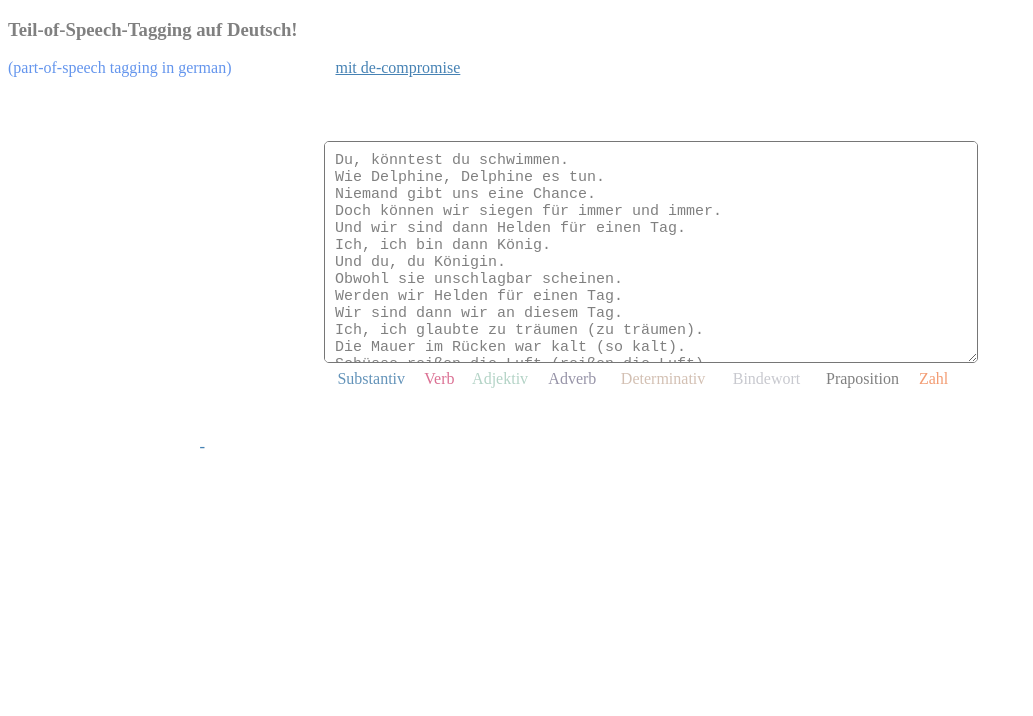
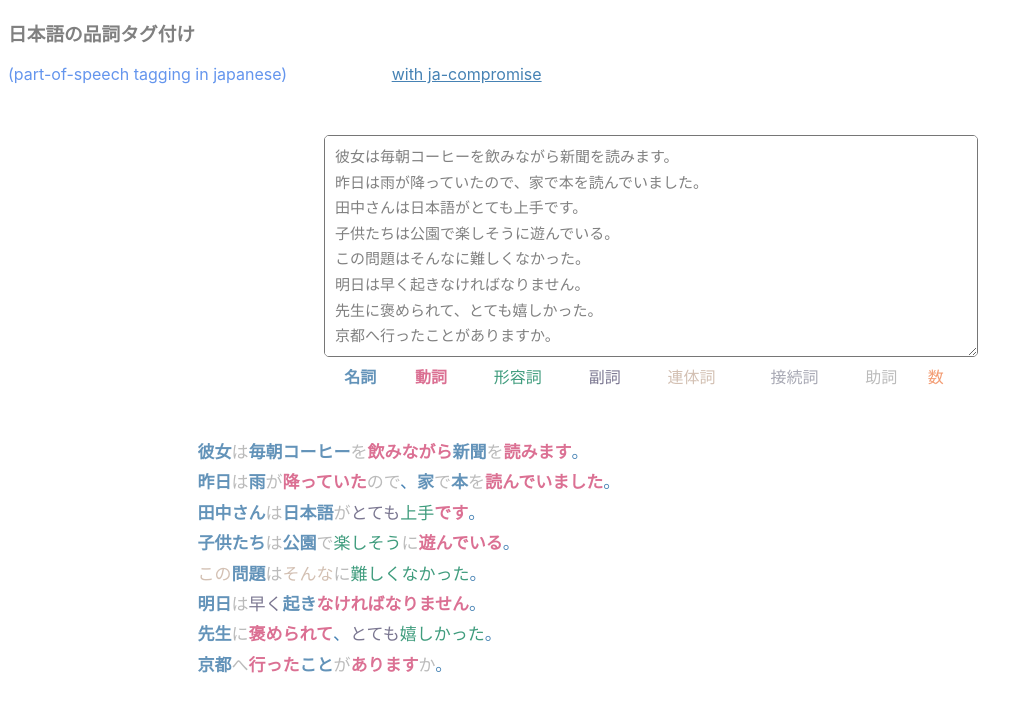
Before and after one commit to nlp-compromise/ja-compromise, a website: page demo/index.html in a window 1280 px wide. Shown: the whole page, without its empty margins (0-1033 px from the left). Drawn offline with Linux system fonts and the light colour scheme.

Commit message:
fix types and demo

```diff
--- a/demo/index.html
+++ b/demo/index.html
@@ -1,36 +1,38 @@
 <!DOCTYPE html>
-<html lang="en">
+<html lang="ja">
 
 <head>
   <meta charset="utf-8">
-  <title>de-compromise Demo</title>
+  <title>ja-compromise デモ</title>
   <style>
+    body {
+      font-family: -apple-system, "Hiragino Kaku Gothic ProN", "Yu Gothic", Meiryo, sans-serif;
+    }
+
     textarea {
       width: 50%;
-      margin-top: 5%;
+      margin-top: 4%;
       margin-left: 25%;
       padding: 10px;
       font-size: 15px;
       color: grey;
       min-height: 200px;
       border-radius: 5px;
+      line-height: 1.6rem;
     }
 
     #result {
       color: steelblue;
-      font-size: 16px;
+      font-size: 17px;
       margin: 20px;
       margin-left: 15%;
-      line-height: 1.2rem;
+      line-height: 1.9rem;
       margin-top: 3rem;
+      white-space: pre-wrap;
     }
 
     h3 {
       color: grey;
-    }
-
-    .nl-Satz {
-      display: block;
     }
 
     .nouns {
@@ -41,92 +43,88 @@
       color: palevioletred;
     }
 
+    .adj {
+      color: #3f9c7d;
+    }
+
+    .adv {
+      color: #7b7791;
+    }
+
     .det {
       color: #d3c0b3;
     }
 
-    .adj {
-      color: #b3d3c6;
+    .conj {
+      color: #a8a9b4;
     }
 
-    .conj {
-      color: #c8c9cf;
-    }
-
-    .adv {
-      color: #9794a8;
-    }
-
-    .prep {
-      color: grey;
+    .particle {
+      color: #bbb;
     }
 
     .num {
       color: #f39c73;
     }
+
+    .verbs,
+    .nouns {
+      font-weight: 600;
+    }
   </style>
 </head>
 
-<body style="">
-  <div id="past-verb-test">
-    <h3>Teil-of-Speech-Tagging auf Deutsch!</h3>
+<body>
+  <div id="pos-demo">
+    <h3>日本語の品詞タグ付け</h3>
     <div style="color:cornflowerblue;">
-      (part-of-speech tagging in german)
-      <a href="https://github.com/nlp-compromise/de-compromise" style="margin-left:100px; color:steelblue;">mit
-        de-compromise</a>
+      (part-of-speech tagging in japanese)
+      <a href="https://github.com/nlp-compromise/ja-compromise" style="margin-left:100px; color:steelblue;">with
+        ja-compromise</a>
     </div>
     <textarea type="text" id="text" onKeyPress="tagger()" onKeyUp="tagger()">
-Du, könntest du schwimmen.
-Wie Delphine, Delphine es tun.
-Niemand gibt uns eine Chance.
-Doch können wir siegen für immer und immer.
-Und wir sind dann Helden für einen Tag.
-Ich, ich bin dann König.
-Und du, du Königin.
-Obwohl sie unschlagbar scheinen.
-Werden wir Helden für einen Tag.
-Wir sind dann wir an diesem Tag.
-Ich, ich glaubte zu träumen (zu träumen).
-Die Mauer im Rücken war kalt (so kalt).
-Schüsse reißen die Luft (reißen die Luft).
-Doch wir küssen, als ob nichts geschieht (nichts geschieht).
-Und die Scham fiel auf ihrer Seite.
-Oh, wir können sie schlagen für alle Zeiten.
-Dann sind wir Helden für diesen Tag.
-Dann sind wir Helden.
+彼女は毎朝コーヒーを飲みながら新聞を読みます。
+昨日は雨が降っていたので、家で本を読んでいました。
+田中さんは日本語がとても上手です。
+子供たちは公園で楽しそうに遊んでいる。
+この問題はそんなに難しくなかった。
+明日は早く起きなければなりません。
+先生に褒められて、とても嬉しかった。
+京都へ行ったことがありますか。
       </textarea>
     <table style="width:50%; margin-left:25%; text-align:center;">
       <tr>
-        <td class="nouns">Substantiv</td>
-        <td class="verbs">Verb</td>
-        <td class="adj">Adjektiv</td>
-        <td class="adv">Adverb</td>
-        <td class="det">Determinativ</td>
-        <td class="conj">Bindewort</td>
-        <td class="prep">Praposition</td>
-        <td class="num">Zahl</td>
+        <td class="nouns">名詞</td>
+        <td class="verbs">動詞</td>
+        <td class="adj">形容詞</td>
+        <td class="adv">副詞</td>
+        <td class="det">連体詞</td>
+        <td class="conj">接続詞</td>
+        <td class="particle">助詞</td>
+        <td class="num">数</td>
       </tr>
     </table>
     <pre id="result">-</pre>
   </div>
 
-  <!-- <script type="text/javascript" src="https://unpkg.com/de-compromise"></script> -->
-  <script type="text/javascript" src="../builds/de-compromise.min.js"></script>
-  <script type="text/javascript" language="javascript">
-    var nlp = window.deCompromise;
+  <!-- <script type="text/javascript" src="https://unpkg.com/ja-compromise"></script> -->
+  <script type="text/javascript" src="../builds/ja-compromise.min.js"></script>
+  <script type="text/javascript">
+    var nlp = window.jaCompromise;
     function tagger() {
-      var present = document.getElementById('text').value || '';
-      var doc = nlp(present)
-      doc.debug()
-      let highlight = {
-        nouns: doc.match('#Noun'),
-        verbs: doc.match('#Verb'),
-        adj: doc.match('#Adjective'),
-        adv: doc.match('#Adverb'),
-        det: doc.match('#Determiner'),
-        conj: doc.match('#Conjunction'),
-        prep: doc.match('#Preposition'),
-        num: doc.match('#Value'),
+      var txt = document.getElementById('text').value || '';
+      var doc = nlp(txt)
+      // a leading '.' makes html() emit <span class="..">  - without it,
+      // the key becomes the element name and the css never applies
+      var highlight = {
+        '.nouns': '#Noun',
+        '.verbs': '#Verb',
+        '.adj': '#Adjective',
+        '.adv': '#Adverb',
+        '.det': '#Determiner',
+        '.conj': '#Conjunction',
+        '.particle': '#Particle',
+        '.num': '#Value',
       }
       document.getElementById('result').innerHTML = doc.html(highlight)
     }
```
Also changed, not shown: package.json (+5 -2 lines), tests/types/usage.ts (added, +54 -0 lines), tsconfig.json (added, +13 -0 lines), types/index.d.ts (added, +218 -0 lines), types/japanese.d.ts (added, +149 -0 lines), types/misc.d.ts (added, +90 -0 lines), README.md, changelog.md, pnpm-lock.yaml, 1 other file.
